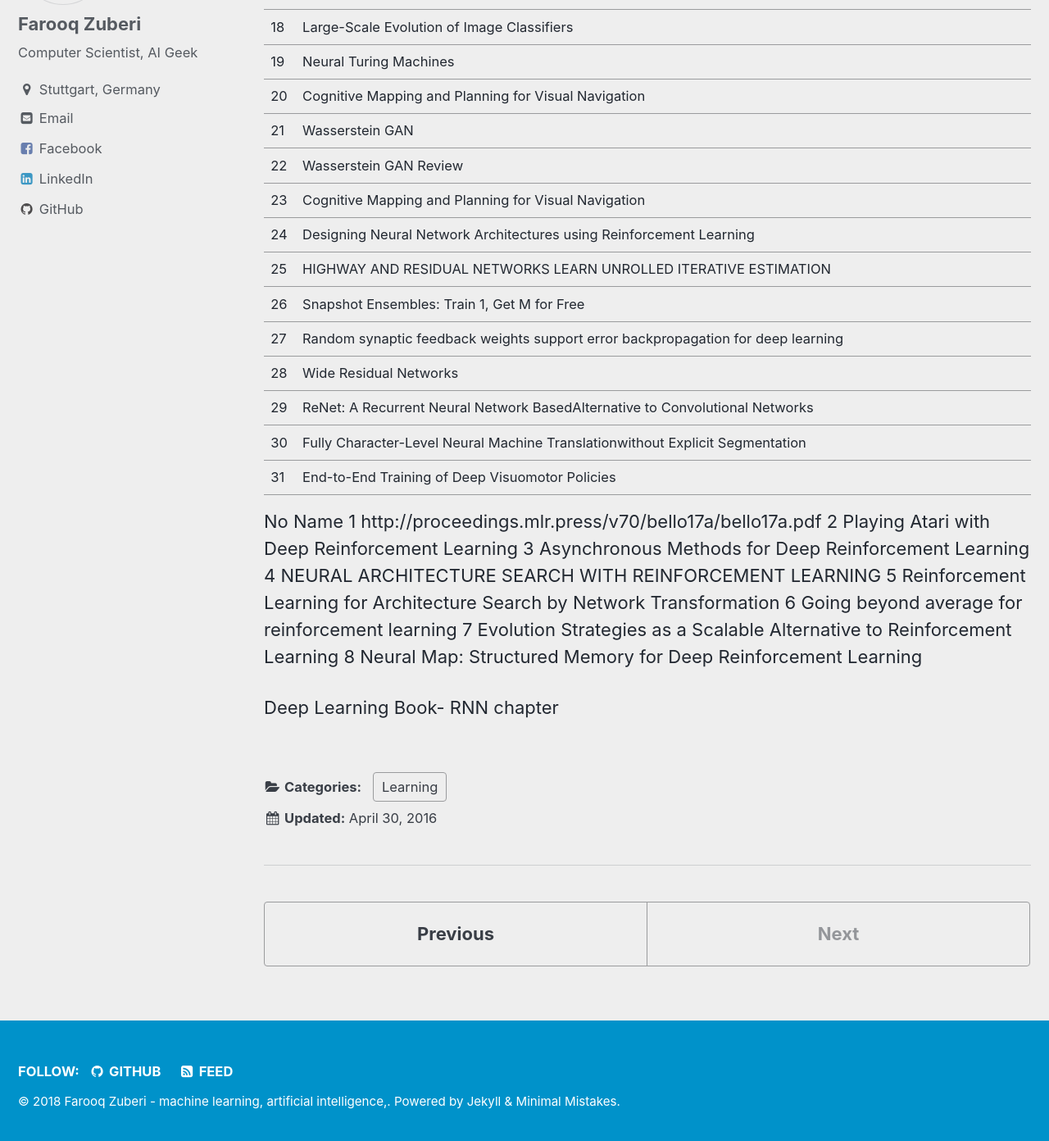
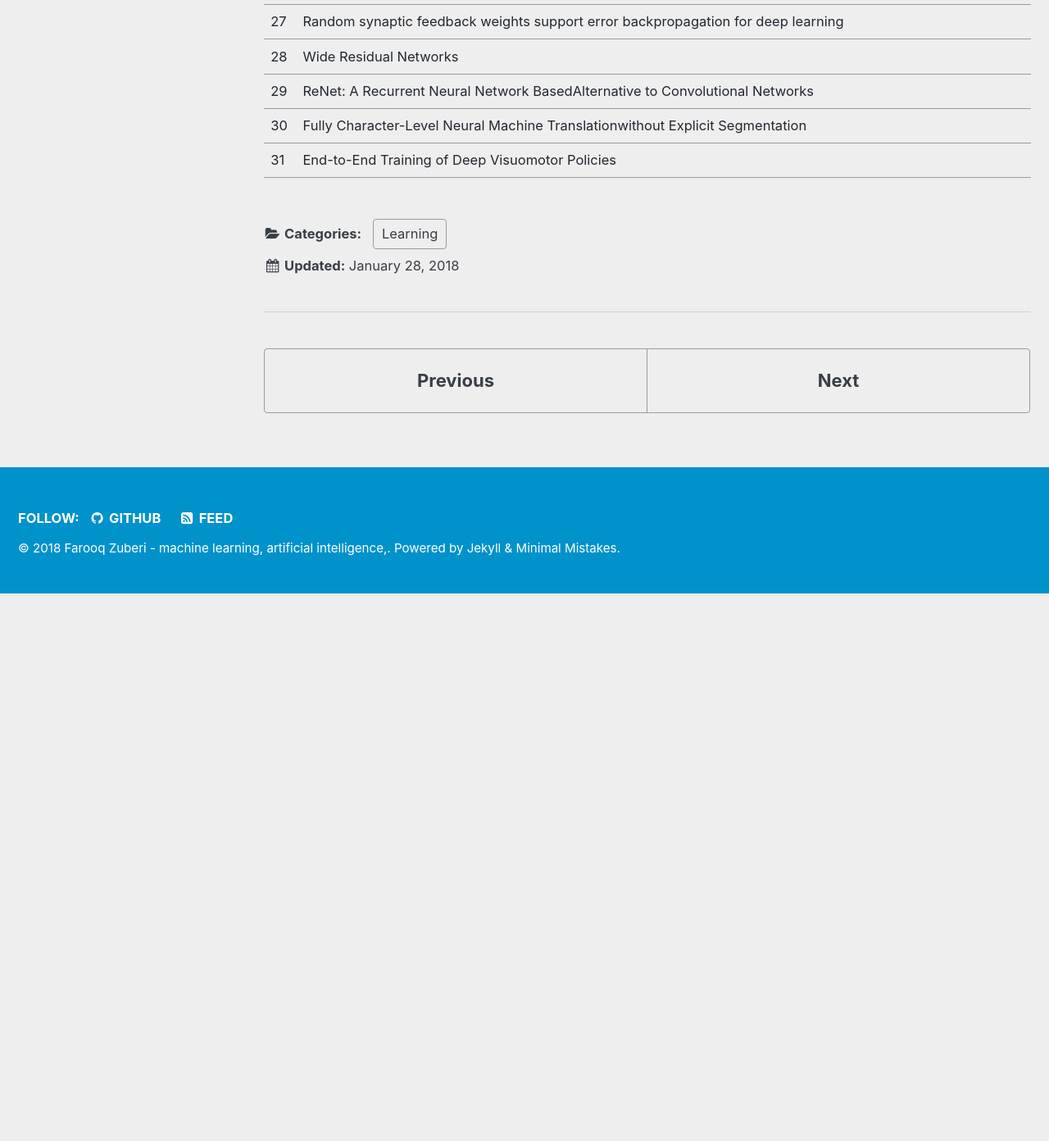
Before and after one commit to FarooqZuberi/FarooqZuberi.github.io, a Jekyll site: the page built from _posts/2018-01-28-Papers_CNNs.md, in a window 1280 px wide and 1400 px high, scrolled down 1356 px. Shown: the top 1392 px of the window at 82% size. Built offline with Jekyll 4.4.1, drawn with Linux system fonts in a browser that asks for light colours; after the commit the page ends 2081 px from its top, so only the background shows below that; some of the changed text lies outside the part shown.

```diff
--- a/_posts/2017-11-22-Papers_to_read.md
+++ b/_posts/2018-01-28-Papers_CNNs.md
@@ -1,24 +1,13 @@
 ---
 layout: single
 title: "Papers to read"
-date: 2016-04-30
+date: 2018-01-28
 categories: Learning
 author_profile: true
 ---
 
-
-## Tables
-
-| Employee         | Salary |                                                              |
-| --------         | ------ | ------------------------------------------------------------ |
-| [John Doe](#)    | $1     | Because that's all Steve Jobs needed for a salary.           |
-| [Jane Doe](#)    | $100K  | For all the blogging she does.                               |
-| [Fred Bloggs](#) | $100M  | Pictures are worth a thousand words, right? So Jane × 1,000. |
-| [Jane Bloggs](#) | $100B  | With hair like that?! Enough said.                           |
-
-
 | No | Name																																  |
-| -= | ---------------------------------------------------------------------------------------------------------------------------------- |
+| -- | ---------------------------------------------------------------------------------------------------------------------------------- |
 | 1  | Dynamic Routing Between Capsules	 																								  |
 | 2  | Learning Transferable Architectures for Scalable Image Recognition	 															  |
 | 3  | Learning to learn by gradient descent by gradient descent																		  |
@@ -50,22 +39,3 @@ author_profile: true
 | 29 | ReNet: A Recurrent Neural Network BasedAlternative to Convolutional Networks	 													  |
 | 30 | Fully Character-Level Neural Machine Translationwithout Explicit Segmentation													  |
 | 31 | End-to-End Training of Deep Visuomotor Policies	 																				  |
-
-
-
-
-
-
-
-No	Name
-1	http://proceedings.mlr.press/v70/bello17a/bello17a.pdf
-2	Playing Atari with Deep Reinforcement Learning
-3	Asynchronous Methods for Deep Reinforcement Learning
-4	NEURAL ARCHITECTURE SEARCH WITH REINFORCEMENT LEARNING
-5	Reinforcement Learning for Architecture Search by Network Transformation
-6	Going beyond average for reinforcement learning
-7	Evolution Strategies as a Scalable Alternative to Reinforcement Learning
-8	Neural Map: Structured Memory for Deep Reinforcement Learning
-
-
-Deep Learning Book- RNN chapter
```
Also changed, not shown: _posts/2017-11-22-CharityThing.md (deleted, +0 -15 lines), _posts/2017-11-22-Spatial_Networks.md (deleted, +0 -15 lines), _posts/2017-11-22-Urdu.md (deleted, +0 -15 lines), _posts/2018-01-22-CharityThing.md (added, +22 -0 lines), _posts/2018-01-22-Spatial_Networks.md (added, +20 -0 lines), _posts/2018-01-22-Urdu.md (added, +13 -0 lines), _posts/2018-01-28-Papers_RL.md (added, +19 -0 lines).
